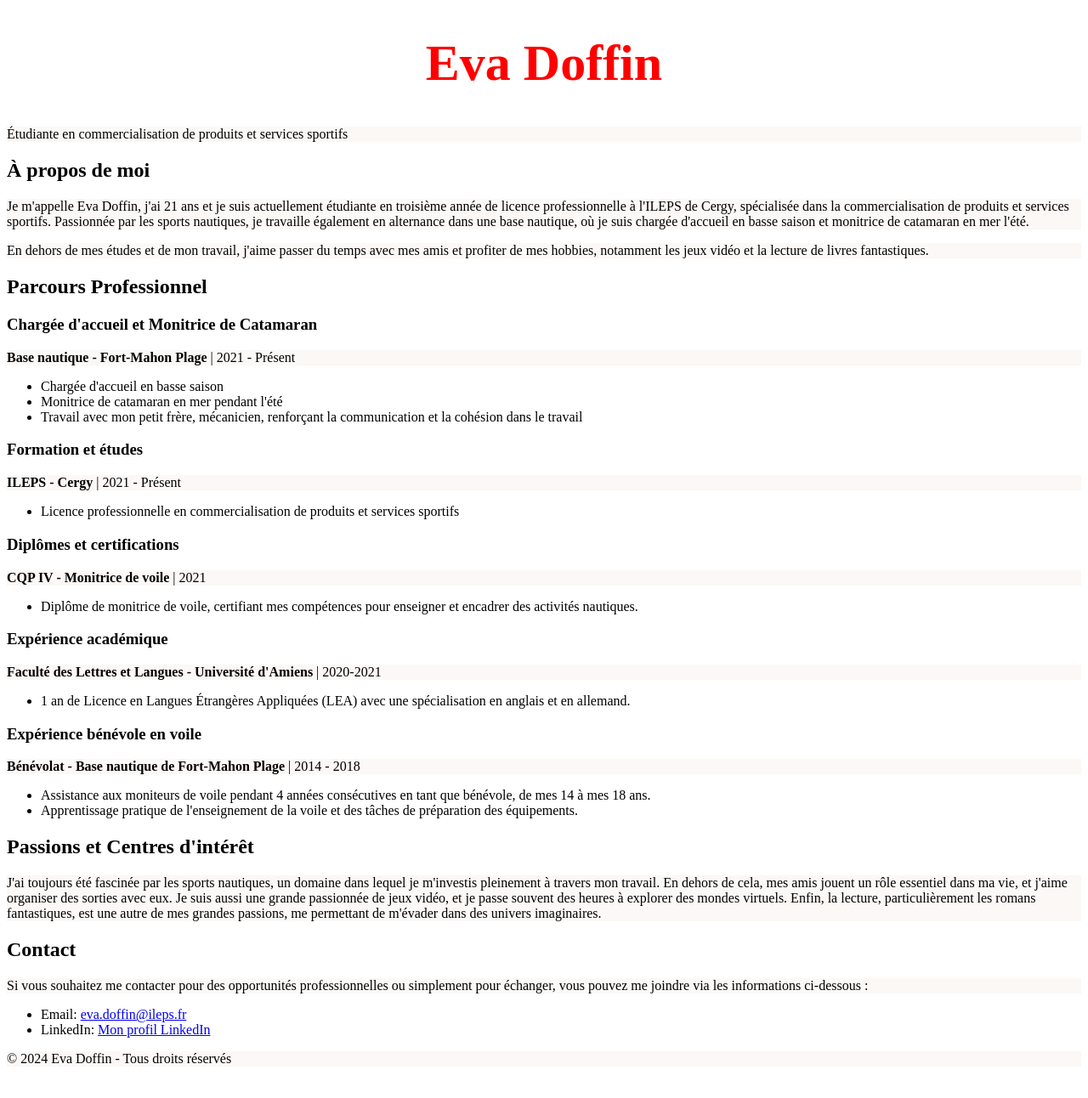
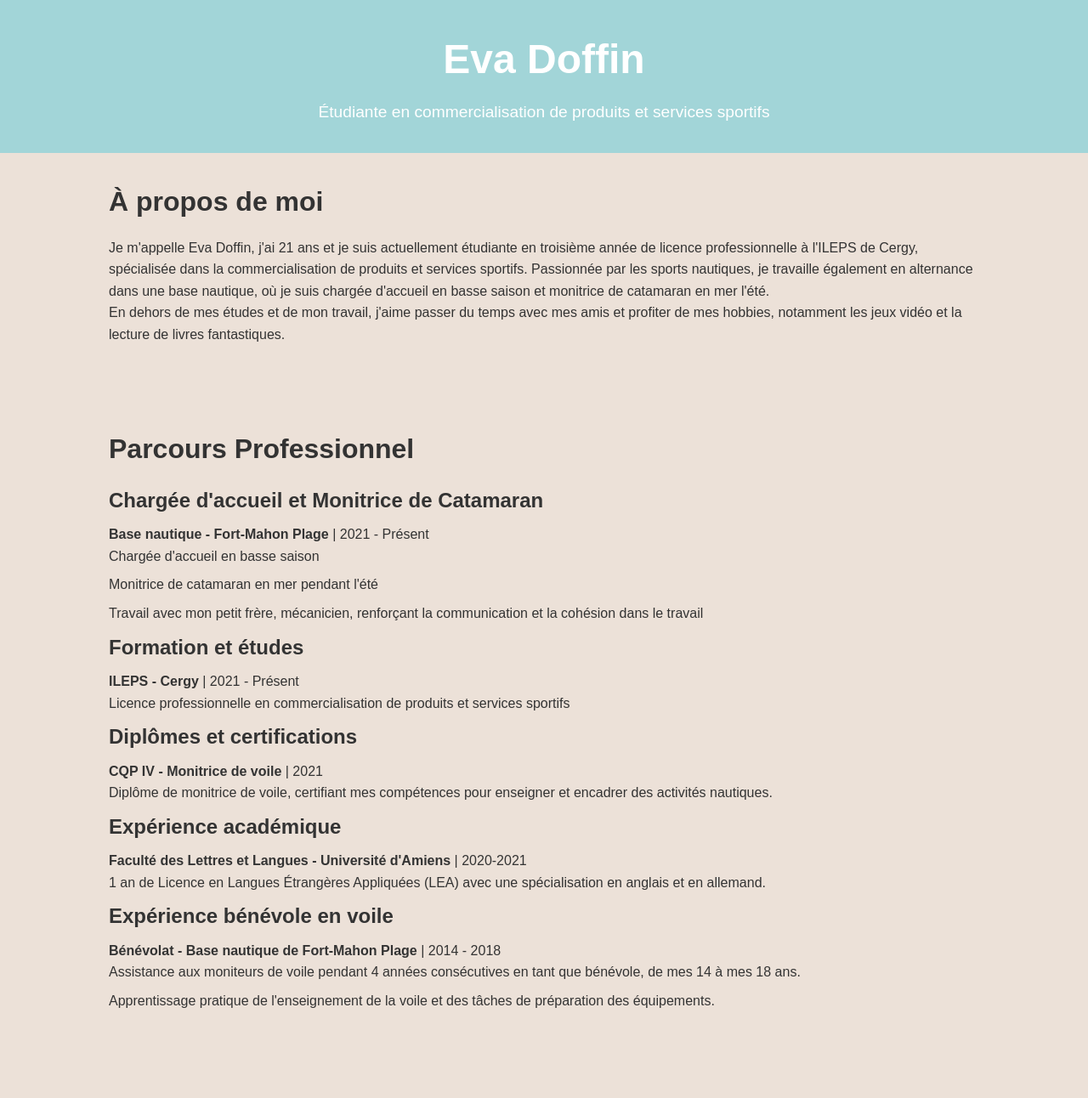
Before and after one commit to Epsolyca/Portfolio-Eva, a plain HTML site: page index.html in a window 1280 px wide. Shown: the top 1292 px of the page at 85% size. Before the commit the page ends 1271 px from the top, so only its background shows below. Drawn offline with Linux system fonts and the light colour scheme.

Commit message:
style.css

```diff
--- a/style.css
+++ b/style.css
@@ -1,29 +1,98 @@
+/* Global styles */
+* {
+    margin: 0;
+    padding: 0;
+    box-sizing: border-box;
+}
 
-/* Commentaire du code ignoré avec slash etoile */
+body {
+    font-family: Arial, sans-serif;
+    background-color: #ece1d8;
+    color: #333;
+    line-height: 1.6;
+}
 
+.container {
+    width: 80%;
+    margin: 0 auto;
+}
 
+header {
+    background-color: #a2d5d8;
+    color: #fff;
+    padding: 2rem 0;
+    text-align: center;
+}
 
-/* Sélecteur d'élément */
-h1 {
-    color: red;  /* mettre le niveau de titre 1 en rouge*/
-    font-size: 60px;
+header h1 {
+    font-size: 3rem;
+    margin-bottom: 0.5rem;
+}
+
+header p {
+    font-size: 1.2rem;
+}
+
+section {
+    padding: 2rem 0;
+    margin-bottom: 2rem;
+}
+
+section h2 {
+    font-size: 2rem;
+    margin-bottom: 1rem;
+}
+
+section h3 {
+    font-size: 1.5rem;
+    margin-bottom: 0.5rem;
+}
+
+ul {
+    list-style-type: none;
+}
+
+ul li {
+    margin-bottom: 0.5rem;
+}
+
+a {
+    color: #4CAF50;
+    text-decoration: none;
+}
+
+a:hover {
+    text-decoration: underline;
+}
+
+footer {
+    background-color: #a2d5d8;
+    color: #fff;
     text-align: center;
+    padding: 1rem 0;
+}
+
+footer p {
+    font-size: 1rem;
+}
+
+/* Responsive Design */
+@media (max-width: 768px) {
+    .container {
+        width: 90%;
+    }
+
+    header h1 {
+        font-size: 2.5rem;
+    }
+
+    section h2 {
+        font-size: 1.8rem;
+    }
+
+    section h3 {
+        font-size: 1.4rem;
+    }
+}
 
 }
-
-/* Sélecteur de classe */
-.important {
-    font-weight: bold;  /*met en gras*/
-}
-
-/* Sélecteur d'ID */
-#citation {
-    padding: 20px;
-    color: grey;
-}
-
-
-p {
-    background-color: #FBF8F6;
-
-}
```
